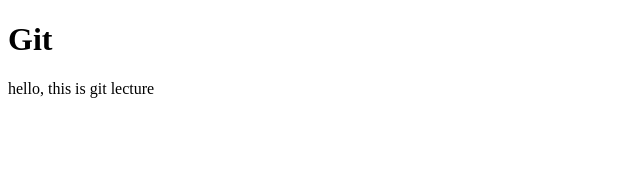
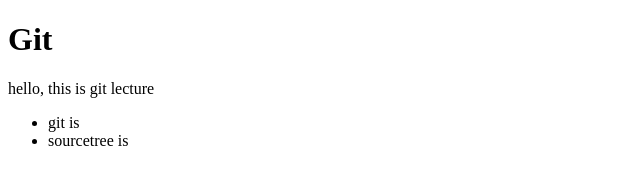
Before and after one commit to Cloud-Rain/opentutorials, a plain HTML site: page index.html in a window 1280 px wide. Shown: the whole page, without its empty margins (0-640 px from the left). Drawn offline with Linux system fonts and the light colour scheme.

Commit message:
add <li> & contents

```diff
--- a/index.html
+++ b/index.html
@@ -9,6 +9,9 @@
 		hello, this is git lecture
 
 		<ul>
+
+			<li> git is </li>
+			<li> sourcetree is </li>
 		</ul>
 	</body>
 </html>
```
